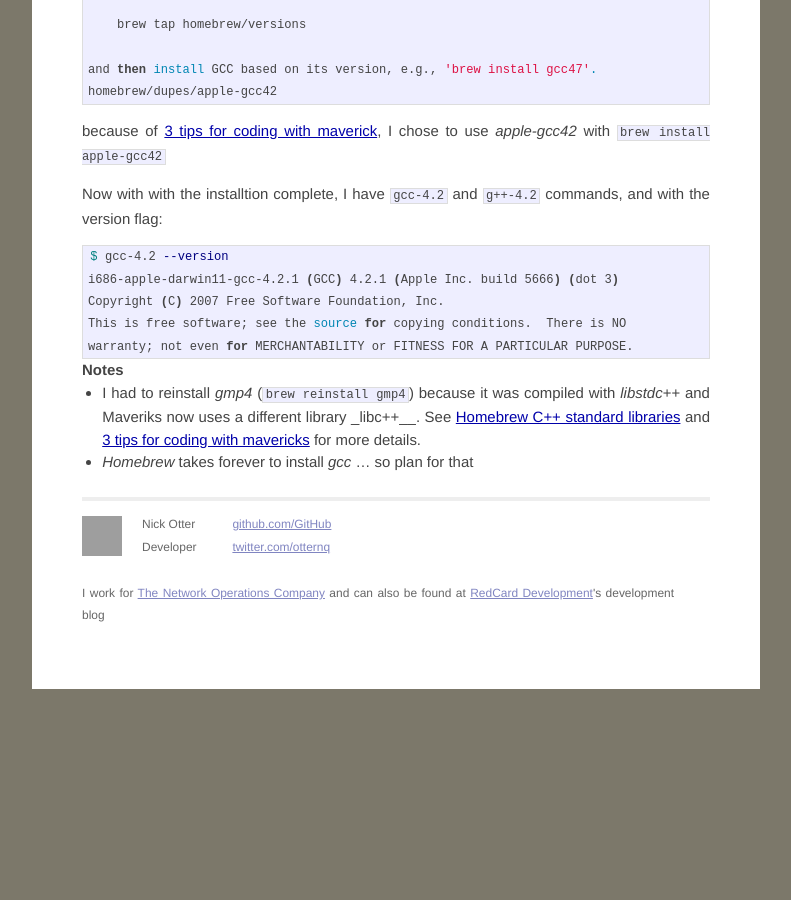
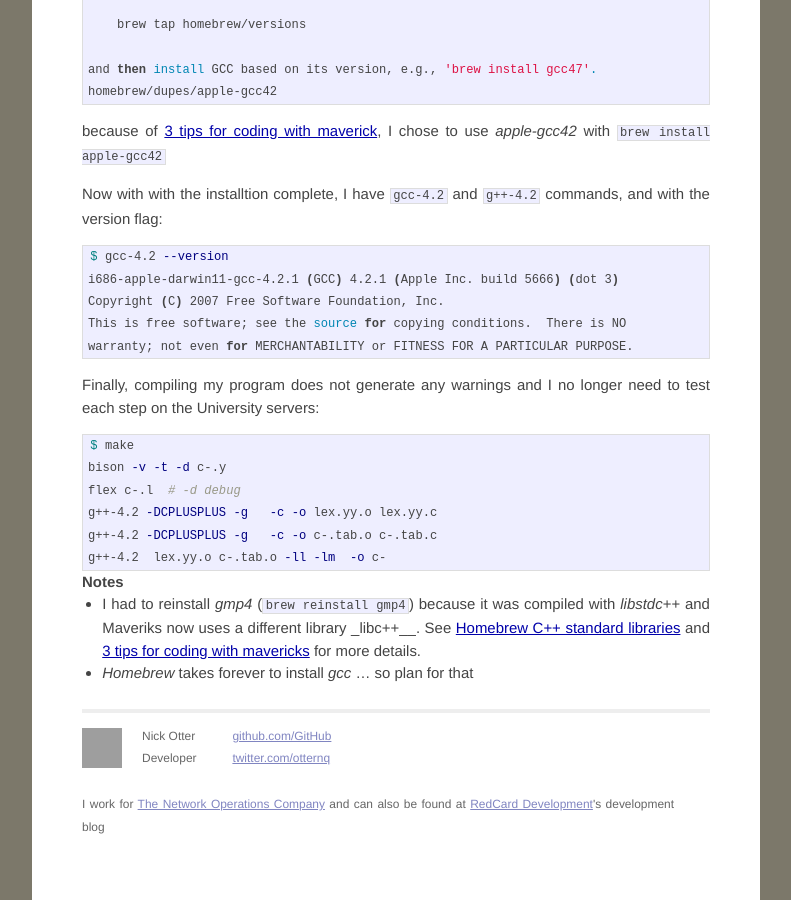
Before and after one commit to otternq/otternq.github.io, a Jekyll site: the page built from _posts/2013-10-31-c-compile-mac.markdown, in a window 1280 px wide and 900 px high, scrolled down 1577 px. Shown: the whole window, without its empty margins (244-1035 px from the left). Built offline with Jekyll 4.4.1, drawn with Linux system fonts in a browser that asks for light colours; Markdown is read by kramdown in place of the engine named in the settings; before the commit the page ends 2266 px from its top, so only the background shows below that; grey boxes are pictures that could not be loaded.

Commit message:
updating with makefile runtime

```diff
--- a/_posts/2013-10-31-c-compile-mac.markdown
+++ b/_posts/2013-10-31-c-compile-mac.markdown
@@ -100,6 +100,17 @@ This is free software; see the source for copying conditions.  There is NO
 warranty; not even for MERCHANTABILITY or FITNESS FOR A PARTICULAR PURPOSE.
 {% endhighlight %}
 
+Finally, compiling my program does not generate any warnings and I no longer need to test each step on the University servers:
+
+{% highlight bash %}
+$ make
+bison -v -t -d c-.y
+flex c-.l  # -d debug
+g++-4.2 -DCPLUSPLUS -g   -c -o lex.yy.o lex.yy.c
+g++-4.2 -DCPLUSPLUS -g   -c -o c-.tab.o c-.tab.c
+g++-4.2  lex.yy.o c-.tab.o -ll -lm  -o c-
+{% endhighlight %}
+
 Notes
 ------
 - I had to reinstall _gmp4_ (`brew reinstall gmp4`) because it was compiled with _libstdc++_ and Maveriks now uses a different library _libc++__. See [Homebrew C++ standard libraries](https://github.com/mxcl/homebrew/wiki/C++-Standard-Libraries) and [3 tips for coding with mavericks](http://blog.new-bamboo.co.uk/2013/10/24/3-quick-tips-for-coding-with-os-x-10-9-mavericks) for more details.
```
